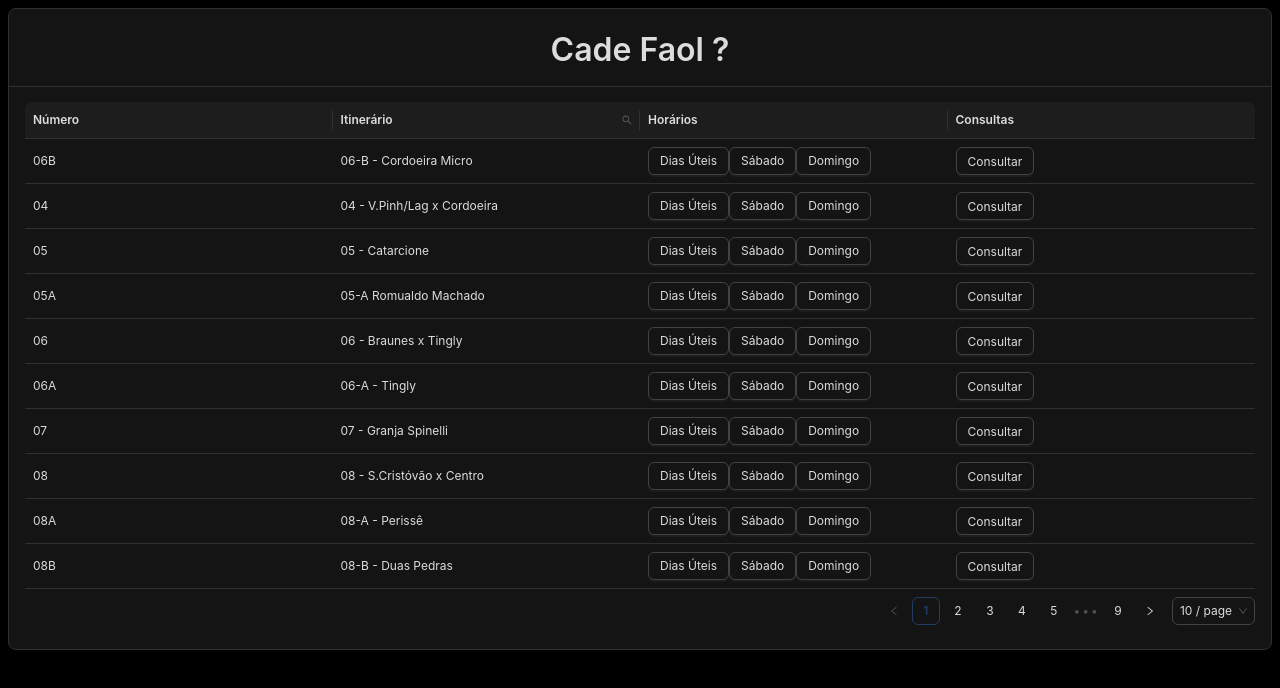
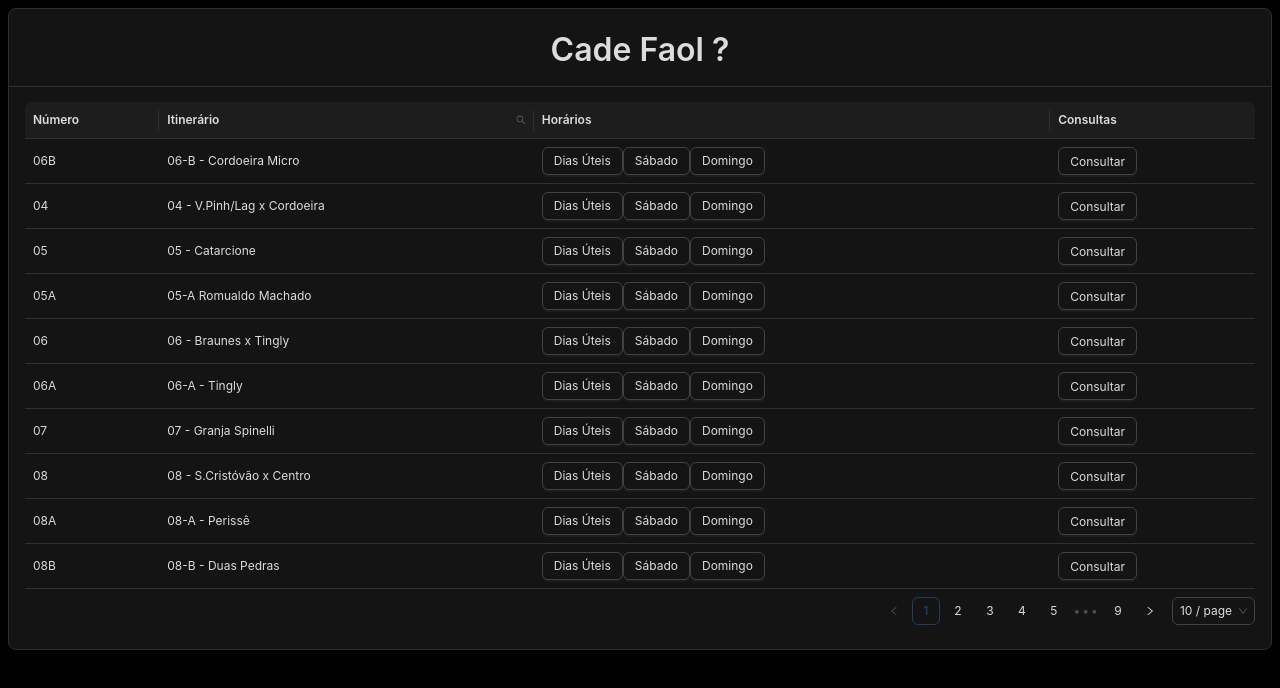
Before and after one commit to ThiagoJurge/lol, a React (Vite) app: page / in a window 1280 px wide. Shown: the top 688 px of the page. Built offline with nearby package versions, Linux system fonts and the light colour scheme.

Commit message:
- TableLayout changed to "auto"

```diff
--- a/src/components/MainTable/MainTable.jsx
+++ b/src/components/MainTable/MainTable.jsx
@@ -178,7 +178,7 @@ const MainTable = () => {
             <Table
                 columns={columns}
                 dataSource={bus_list}
-                tableLayout="fixed"
+                tableLayout="auto"
             />
             <ModalQuery isModalOpen={isModalOpen} handleOk={handleOk} data={data} />
         </>
```
